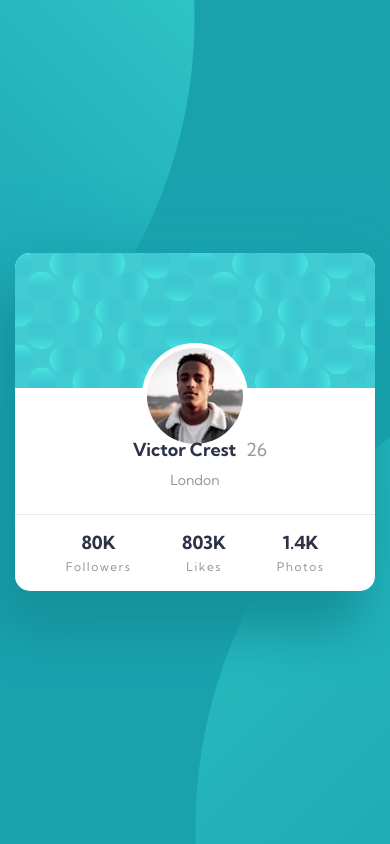
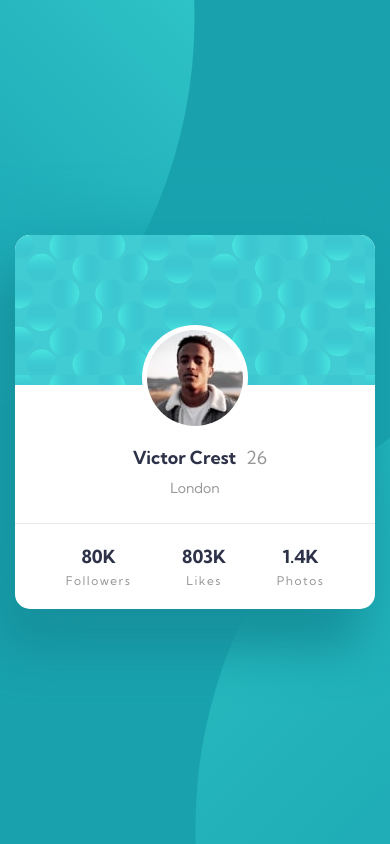
Before and after one commit to antoinerame/challenge-profilecardcomponent, a plain HTML site: page index.html in a window 390 px wide. Drawn offline with Linux system fonts and the light colour scheme.

Commit message:
revert and fixed css

```diff
--- a/style.css
+++ b/style.css
@@ -29,6 +29,8 @@ body {
     width: 25%;
     max-width: 360px;
     min-width: 360px;
+    min-height: 374px;
+    max-height: 374px;
     height: 40%;
     background-color: white;
     border-radius: 15px;
@@ -104,3 +106,13 @@ body {
     background-color: white;
     padding: 5px;
 }
+
+@media only screen and (max-width: 1050px) {
+    body {
+      width: 100%;
+    }
+
+    .card {
+        width: 55%;
+    }
+}
```
